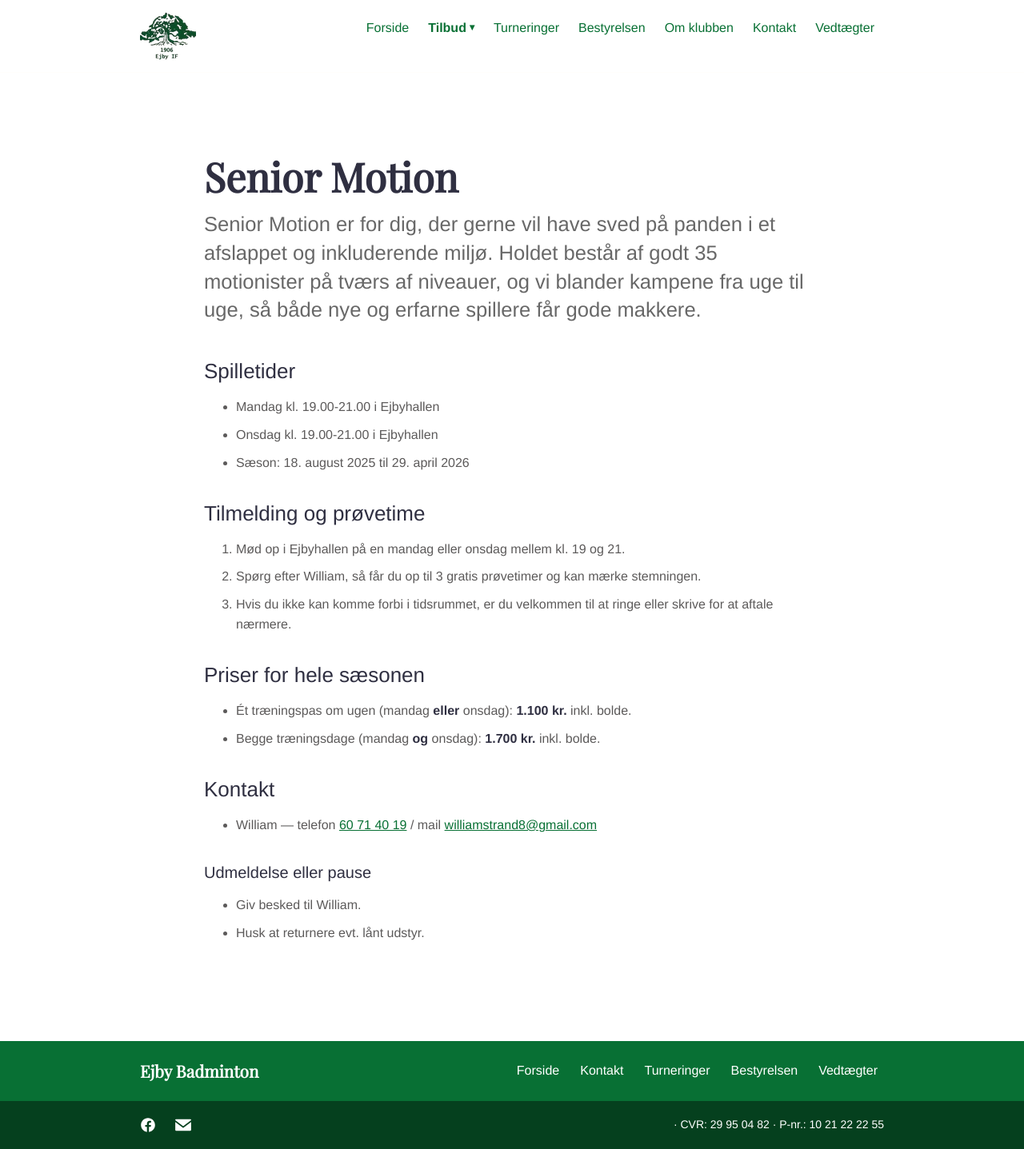
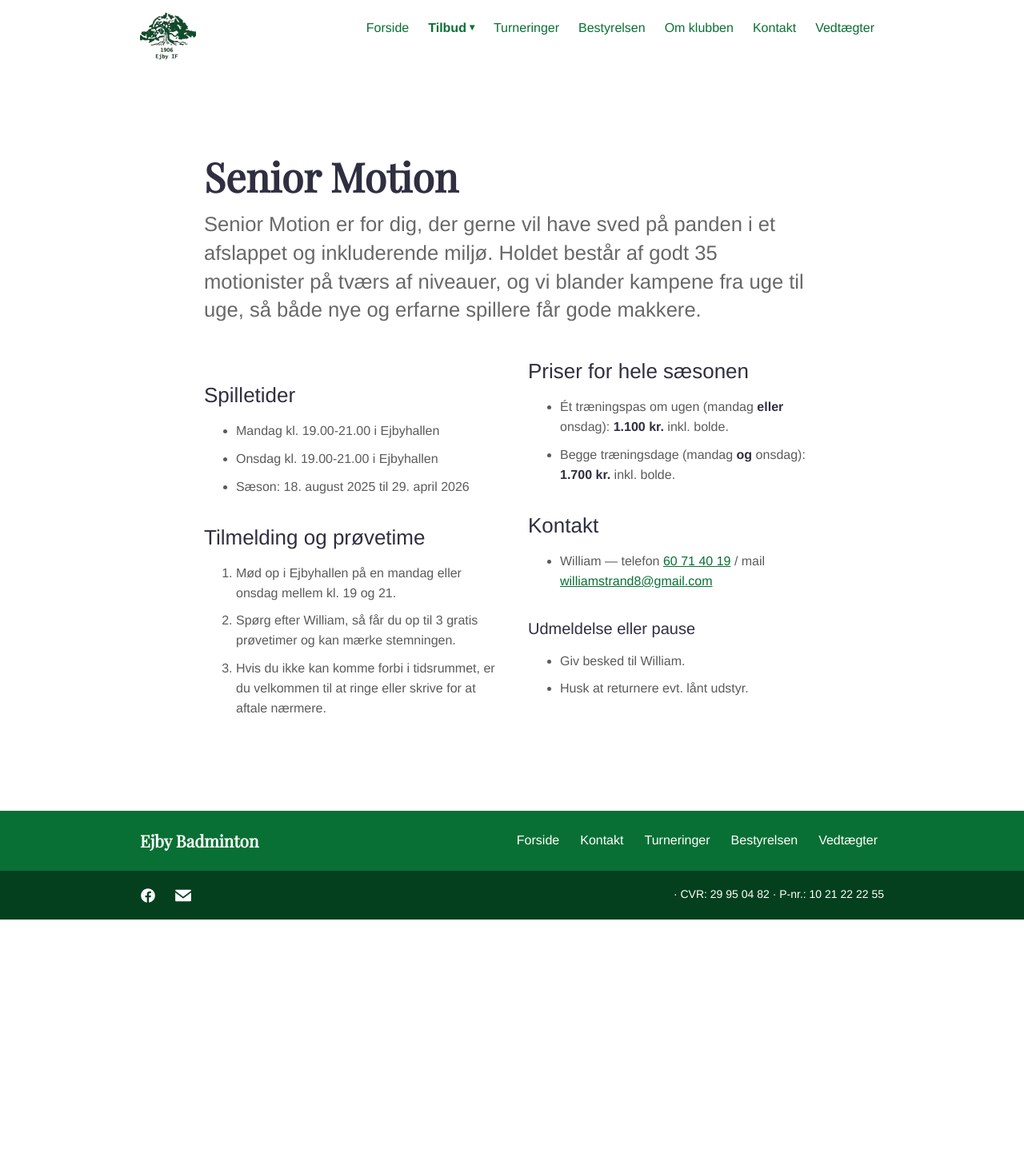
Before and after one commit to Ejby-badminton/web-site, a Jekyll site: the page built from indhold/sider/_tilbud/senior-motion.md, in a window 1280 px wide. Shown: the whole page at 80% size. Built offline with Jekyll 4.4.1, drawn with Linux system fonts in a browser that asks for light colours; after the commit the page ends 1150 px from its top, so only the background shows below that.

Commit message:
feat: 2-kolonne layout til tilbud-sider på md+ med intro i fuld bredde

```diff
--- a/_sass/pages/_page-service.scss
+++ b/_sass/pages/_page-service.scss
@@ -1,12 +1,31 @@
 .page-service {
   .content {
-    > p {
-      &:first-of-type {
-        font-size: 1.6rem;
-        line-height: 1.4;
-        margin-bottom: 40px;
-        font-weight: regular;
-        color: rgb(104, 104, 104);
+    > p:first-of-type {
+      font-size: 1.6rem;
+      line-height: 1.4;
+      margin-bottom: 40px;
+      font-weight: normal;
+      color: rgb(104, 104, 104);
+    }
+
+    @include media-breakpoint-up(md) {
+      column-count: 2;
+      column-gap: 2.5rem;
+
+      > p:first-of-type {
+        column-span: all;
+      }
+
+      h2,
+      h3,
+      ul,
+      ol,
+      p {
+        break-inside: avoid;
+      }
+
+      h2 {
+        break-before: auto;
       }
     }
   }
```
